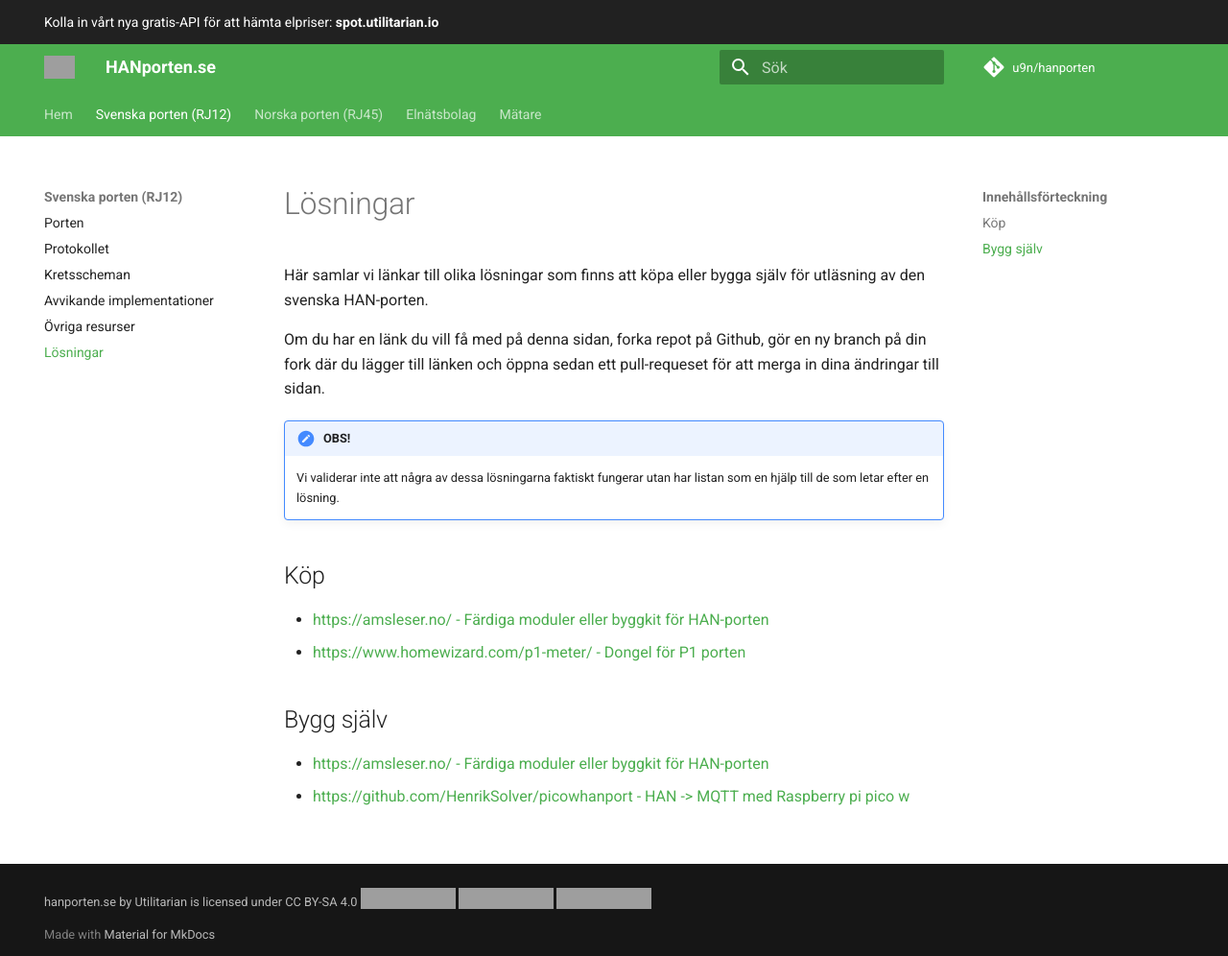
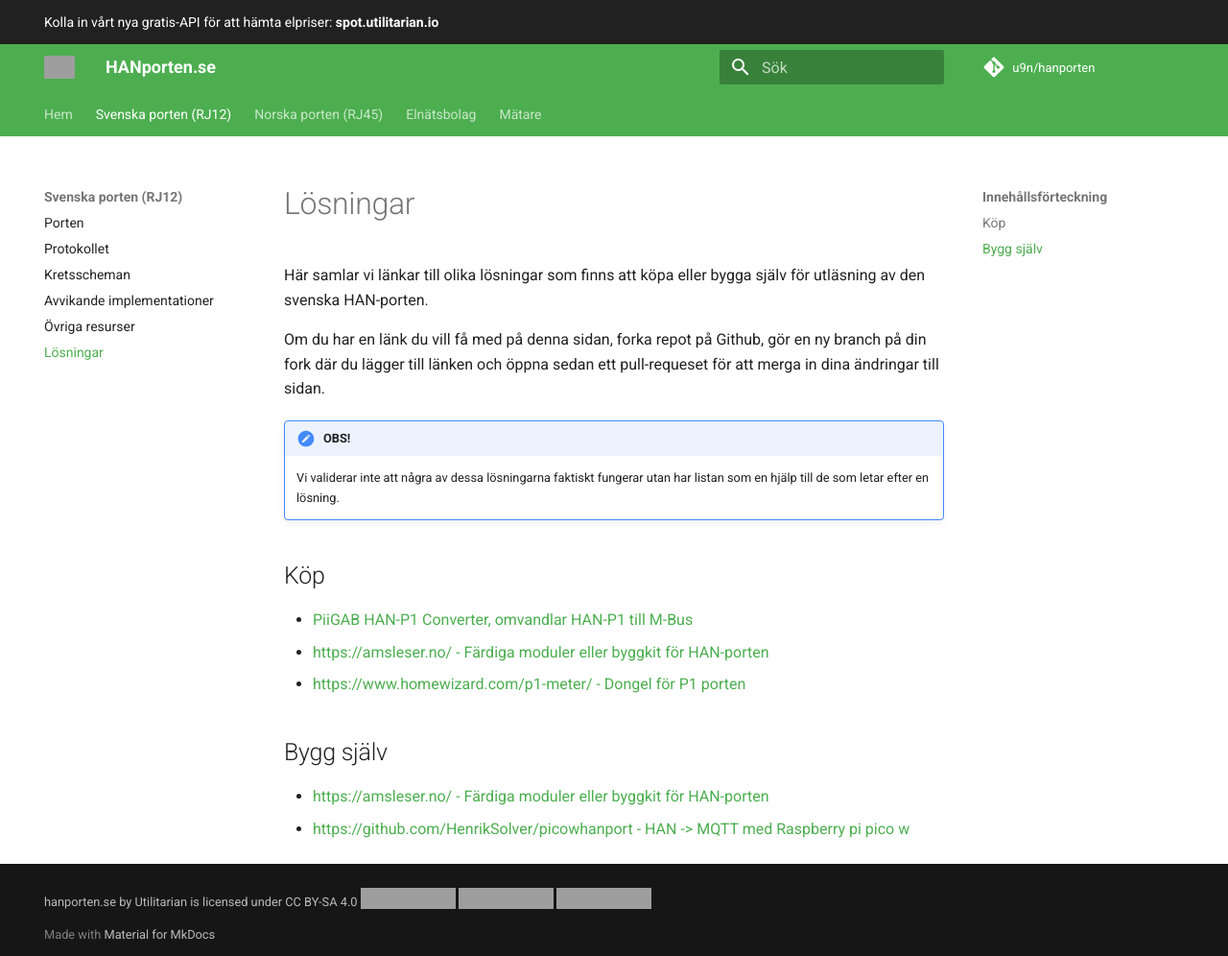
Before and after one commit to u9n/hanporten, an MkDocs documentation site: the page built from docs/svenska/lösningar.md, in a window 1280 px wide and 996 px high. Shown: the whole window at 96% size. Built offline with MkDocs 1.6.1 and Material for MkDocs 9.7.7, drawn with Linux system fonts in a browser that asks for light colours; comment, search, counter and statistics services are not loaded; grey boxes are pictures that could not be loaded.

Commit message:
add piigab link to buy section (#36)

```diff
--- a/docs/svenska/lösningar.md
+++ b/docs/svenska/lösningar.md
@@ -12,7 +12,7 @@
     har listan som en hjälp till de som letar efter en lösning.
 
 ## Köp
-
+* [PiiGAB HAN-P1 Converter, omvandlar HAN-P1 till M-Bus](https://www.piigab.com/product/piigab-han-p1-to-m-bus-converter/)
 * [https://amsleser.no/ - Färdiga moduler eller byggkit för HAN-porten](https://amsleser.no/)
 * [https://www.homewizard.com/p1-meter/ - Dongel för P1 porten](https://www.homewizard.com/p1-meter/)
 ## Bygg själv
```
